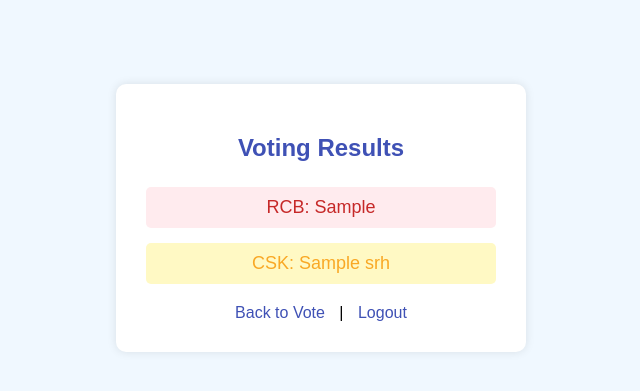
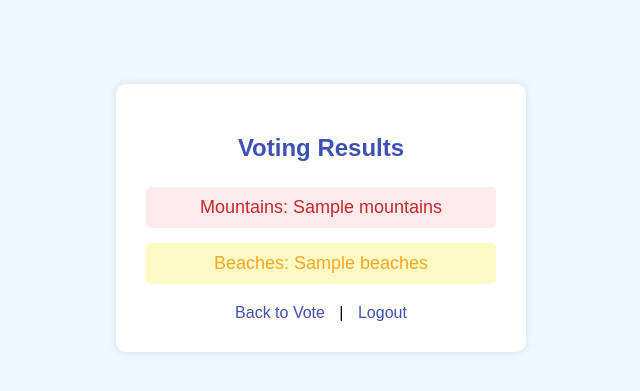
Before and after one commit to Ritesh-0001/voting-app, a Flask app: template Flaskk/templates/result.html in a window 1280 px wide. Shown: the part 182-573 px from the top of the page, without its empty margins (319-959 px from the left). Run offline with Flask 3, Linux system fonts and the light colour scheme; the template is opened without the code that fills it: most values are stand-ins (such as "Sample title", 1, 10 or a date in 2020).

Commit message:
Update result.html

```diff
--- a/Flaskk/templates/result.html
+++ b/Flaskk/templates/result.html
@@ -71,8 +71,8 @@
 <body>
     <div class="container">
         <h2>Voting Results</h2>
-        <div class="vote-count rcb">RCB: {{ votes['MI'] }}</div>
-        <div class="vote-count csk">CSK: {{ votes['SRH'] }}</div>
+        <div class="vote-count rcb">Mountains: {{ votes['Mountains'] }}</div>
+        <div class="vote-count csk">Beaches: {{ votes['Beaches'] }}</div>
 
         <div class="links">
             <a href="/vote">Back to Vote</a> |
```
